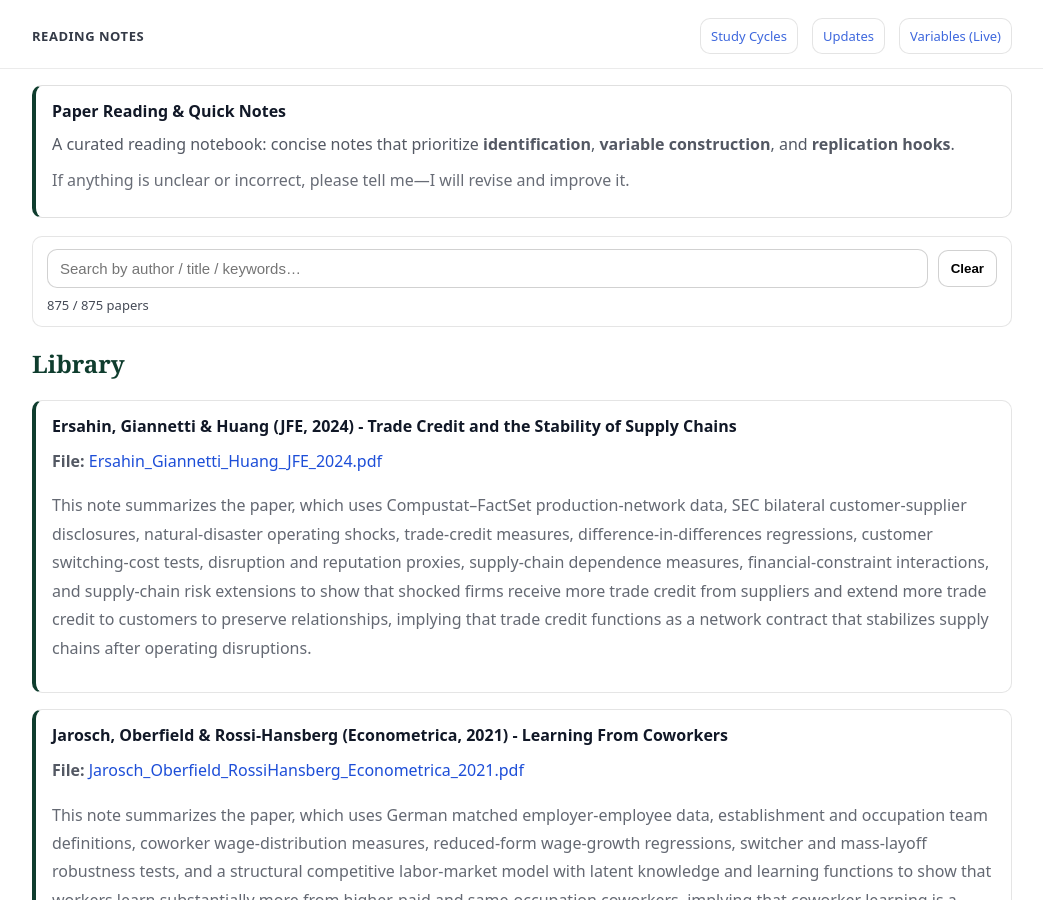
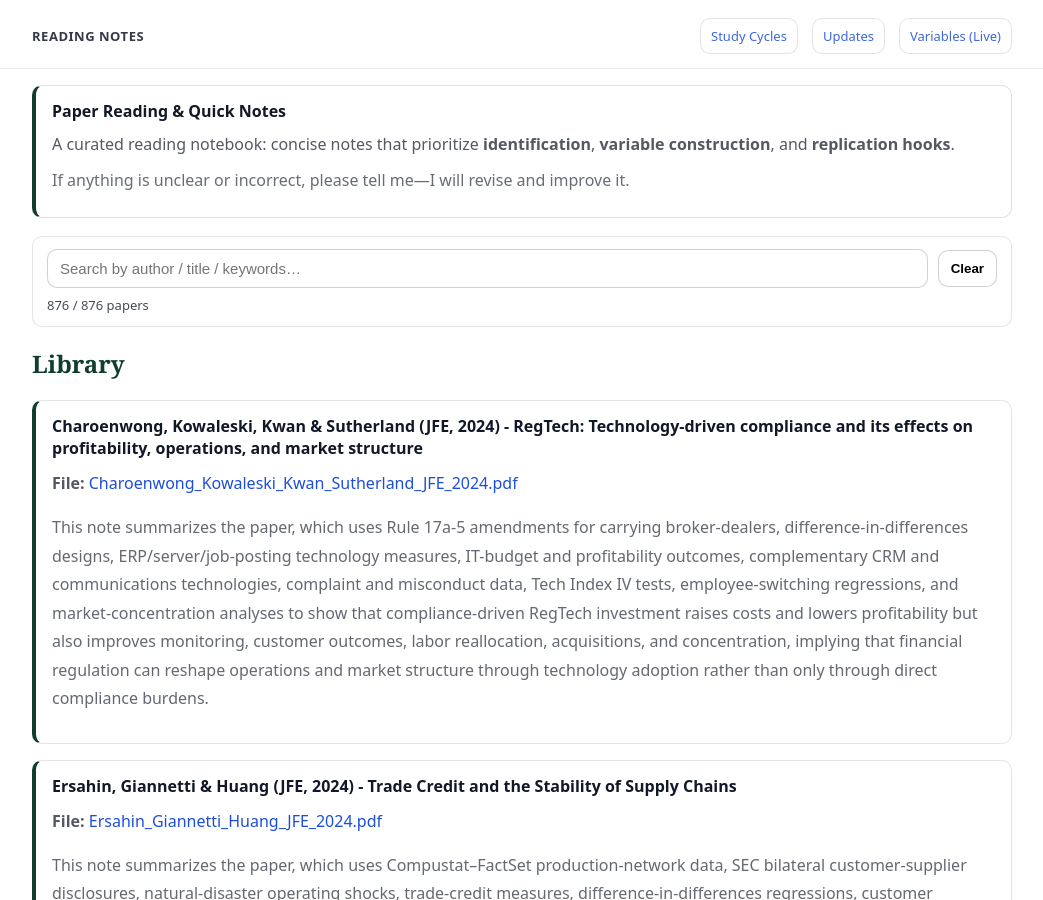
Before and after one commit to yaxinzn/study-archive, a Jekyll site: the page built from reading/index.md, in a window 1280 px wide and 900 px high. Shown: the whole window, without its empty margins (118-1161 px from the left). Built offline with Jekyll 4.4.1, drawn with Linux system fonts in a browser that asks for light colours.

Commit message:
Reading: add/update Charoenwong_Kowaleski_Kwan_Sutherland_JFE_2024.pdf

```diff
--- a/_data/reading.yml
+++ b/_data/reading.yml
@@ -1,3 +1,7 @@
+- title: "Charoenwong, Kowaleski, Kwan & Sutherland (JFE, 2024) - RegTech: Technology-driven compliance and its effects on profitability, operations, and market structure"
+  file: "Charoenwong_Kowaleski_Kwan_Sutherland_JFE_2024.pdf"
+  desc: "This note summarizes the paper, which uses Rule 17a-5 amendments for carrying broker-dealers, difference-in-differences designs, ERP/server/job-posting technology measures, IT-budget and profitability outcomes, complementary CRM and communications technologies, complaint and misconduct data, Tech Index IV tests, employee-switching regressions, and market-concentration analyses to show that compliance-driven RegTech investment raises costs and lowers profitability but also improves monitoring, customer outcomes, labor reallocation, acquisitions, and concentration, implying that financial regulation can reshape operations and market structure through technology adoption rather than only through direct compliance burdens."
+
 - title: "Ersahin, Giannetti & Huang (JFE, 2024) - Trade Credit and the Stability of Supply Chains"
   file: "Ersahin_Giannetti_Huang_JFE_2024.pdf"
   desc: "This note summarizes the paper, which uses Compustat–FactSet production-network data, SEC bilateral customer-supplier disclosures, natural-disaster operating shocks, trade-credit measures, difference-in-differences regressions, customer switching-cost tests, disruption and reputation proxies, supply-chain dependence measures, financial-constraint interactions, and supply-chain risk extensions to show that shocked firms receive more trade credit from suppliers and extend more trade credit to customers to preserve relationships, implying that trade credit functions as a network contract that stabilizes supply chains after operating disruptions."
```
Also changed, not shown: 1 other file.
